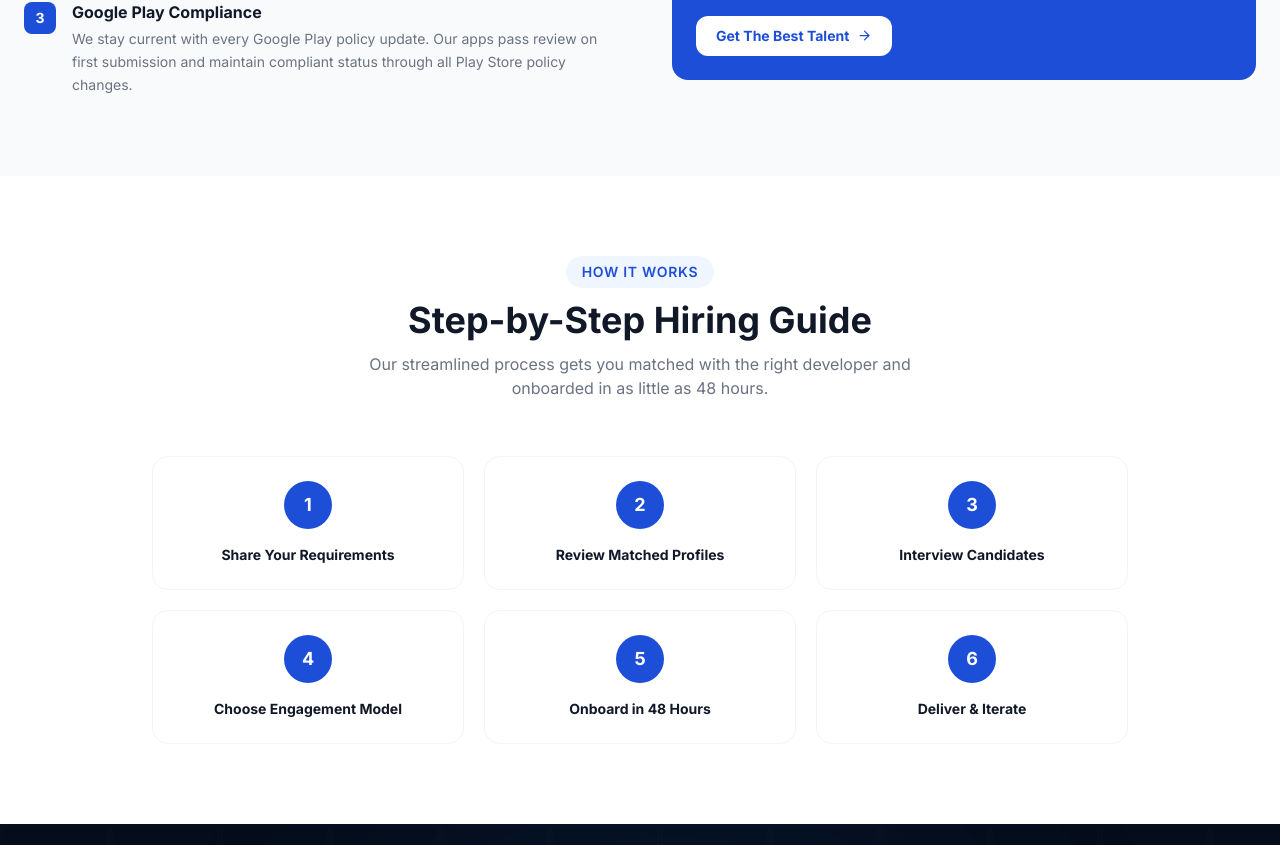
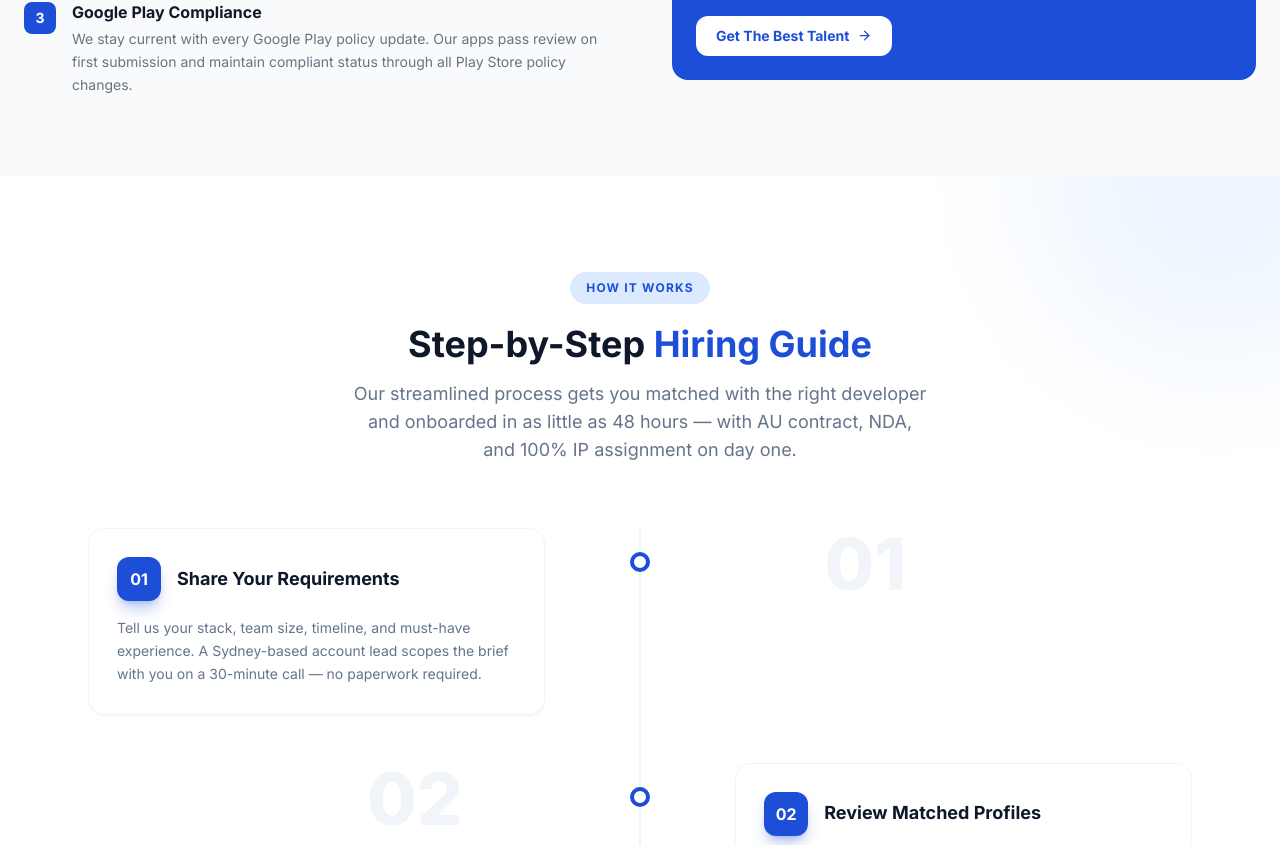
Before and after one commit to Manish01137/Merh, a React (Vite) app: page /hire/android-developers in a window 1280 px wide. Shown: the part 3315-4160 px from the top of the page. Built offline with nearby package versions, Linux system fonts and the light colour scheme.

Commit message:
Process Updated

```diff
--- a/src/data/hireDeveloperData.js
+++ b/src/data/hireDeveloperData.js
@@ -5,12 +5,12 @@ const stdModels = [
 ];
 
 const stdProcess = [
-  "Share Your Requirements",
-  "Review Matched Profiles",
-  "Interview Candidates",
-  "Choose Engagement Model",
-  "Onboard in 48 Hours",
-  "Deliver & Iterate",
+  { title: "Share Your Requirements", desc: "Tell us your stack, team size, timeline, and must-have experience. A Sydney-based account lead scopes the brief with you on a 30-minute call — no paperwork required." },
+  { title: "Review Matched Profiles", desc: "Within 24 hours we send 3-5 pre-vetted senior profiles, each with portfolio, verified work samples, interview feedback, and a short intro video." },
+  { title: "Interview Candidates", desc: "Run technical interviews, pair-programming, or paid trial tasks with your top picks. We arrange everything and sit in on request." },
+  { title: "Choose Engagement Model", desc: "Pick Fixed Price, Time & Material, Dedicated Team, or Bucket Hours. AU MSA, NDA, and 100% IP assignment signed the same day." },
+  { title: "Onboard in 48 Hours", desc: "Access to your repos, Jira, Slack, and tools — plus first standup within 48 hours of contract signing. Momentum from day one." },
+  { title: "Deliver & Iterate", desc: "Weekly demos, transparent GitHub activity, and fortnightly executive reports. Scale the team up or down with 1 week notice — no redundancy." },
 ];
 
 export const hireDeveloperData = {
--- a/src/pages/Cybersecurity.jsx
+++ b/src/pages/Cybersecurity.jsx
@@ -8,6 +8,7 @@ import {
 import { FaUserShield, FaBug, FaLock, FaNetworkWired, FaFileContract } from "react-icons/fa";
 import MonogramPattern from "../components/effects/MonogramPattern";
 import ProblemFitSection from "../components/common/ProblemFitSection";
+import AnimatedProcessTimeline from "../components/common/AnimatedProcessTimeline";
 import { cybersecurityProblemsFit } from "../data/problemFitContent";
 
 const stats = [
@@ -239,33 +240,12 @@ export default function Cybersecurity() {
         </div>
       </section>
 
-      {/* PROCESS */}
-      <section className="py-20 bg-slate-950 text-white relative overflow-hidden">
-        <MonogramPattern opacity={0.035} size={100} />
-        <div className="absolute inset-0 pointer-events-none">
-          <div className="absolute top-0 left-1/4 w-96 h-96 rounded-full bg-blue-600/10 blur-3xl" />
-        </div>
-        <div className="max-w-7xl mx-auto px-6 relative">
-          <motion.div initial="hidden" whileInView="visible" viewport={{ once: true }} variants={fadeUp} className="text-center mb-14">
-            <span className="inline-block text-blue-300 text-xs font-bold uppercase tracking-widest mb-4 bg-blue-800/50 border border-blue-700/30 px-4 py-2 rounded-full">Our Process</span>
-            <h2 className="text-3xl md:text-5xl font-bold mb-3">The MershilTech Security Lifecycle</h2>
-            <p className="text-blue-300/70 max-w-xl mx-auto">5D framework: Discover, Design, Deploy, Defend, Evolve.</p>
-          </motion.div>
-          <motion.div initial="hidden" whileInView="visible" viewport={{ once: true }} variants={stagger}
-            className="grid md:grid-cols-5 gap-4">
-            {process.map((p, i) => (
-              <motion.div key={i} variants={fadeUp} custom={i}
-                className="relative bg-white/[0.05] border border-white/10 rounded-2xl p-6 hover:bg-white/[0.08] hover:border-blue-500/30 transition-all duration-300">
-                <div className="w-10 h-10 rounded-xl bg-blue-600 text-white font-bold flex items-center justify-center mb-4 text-sm">
-                  {String(i + 1).padStart(2, "0")}
-                </div>
-                <h3 className="font-bold text-white mb-2">{p.title}</h3>
-                <p className="text-blue-300/60 text-sm leading-relaxed">{p.desc}</p>
-              </motion.div>
-            ))}
-          </motion.div>
-        </div>
-      </section>
+      {/* PROCESS (animated zig-zag timeline) */}
+      <AnimatedProcessTimeline
+        steps={process}
+        heading={<>The MershilTech <span className="text-blue-700">Security Lifecycle</span></>}
+        subtitle="Our 5D framework — Discover, Design, Deploy, Defend, Evolve — is how we keep Australian businesses resilient against a moving threat landscape."
+      />
 
       {/* CERTIFICATIONS */}
       <section className="py-20 bg-white">
--- a/src/pages/HireDeveloper.jsx
+++ b/src/pages/HireDeveloper.jsx
@@ -8,6 +8,17 @@ import { useState } from "react";
 import { motion, AnimatePresence } from "framer-motion";
 import MonogramPattern from "../components/effects/MonogramPattern";
 import FlexibleHiringModels from "../components/common/FlexibleHiringModels";
+import AnimatedProcessTimeline from "../components/common/AnimatedProcessTimeline";
+
+// Some roles still define process as a flat string array. Normalise both
+// formats to {title, desc} so the timeline component can render them.
+function normaliseProcess(items = []) {
+  return items.map((item) =>
+    typeof item === "string"
+      ? { title: item, desc: "Full transparency at every step — our Sydney-based account team keeps you in the loop with daily standups, weekly demos, and live GitHub visibility." }
+      : item
+  );
+}
 
 const ratings = [
   { name:"Clutch", score:"5.0" },
@@ -574,35 +585,13 @@ export default function HireDeveloper() {
         </div>
       </section>
 
-      {/* ── PROCESS ── */}
-      <section className="py-20 bg-white">
-        <div className="max-w-5xl mx-auto px-6">
-          <div className="text-center mb-14">
-            <span className="inline-block text-blue-700 text-sm font-semibold uppercase tracking-wider mb-3 bg-blue-50 px-4 py-1.5 rounded-full">
-              How It Works
-            </span>
-            <h2 className="text-3xl md:text-4xl font-bold text-gray-900 mb-3">
-              Step-by-Step Hiring Guide
-            </h2>
-            <p className="text-gray-500 max-w-xl mx-auto">
-              Our streamlined process gets you matched with the right developer and onboarded in as little as 48 hours.
-            </p>
-          </div>
-          <div className="grid md:grid-cols-3 gap-5">
-            {d.process.map((step, i) => (
-              <div
-                key={i}
-                className="group text-center p-6 rounded-2xl border border-gray-100 bg-white hover:shadow-lg hover:border-blue-100 transition"
-              >
-                <div className="w-12 h-12 mx-auto bg-blue-700 rounded-full flex items-center justify-center text-white font-bold text-lg mb-4 group-hover:scale-110 transition">
-                  {i + 1}
-                </div>
-                <p className="font-bold text-gray-900 group-hover:text-blue-700 transition text-sm">{step}</p>
-              </div>
-            ))}
-          </div>
-        </div>
-      </section>
+      {/* ── PROCESS (animated zig-zag timeline) ── */}
+      <AnimatedProcessTimeline
+        steps={normaliseProcess(d.process)}
+        eyebrow="How It Works"
+        heading={<>Step-by-Step <span className="text-blue-700">Hiring Guide</span></>}
+        subtitle="Our streamlined process gets you matched with the right developer and onboarded in as little as 48 hours — with AU contract, NDA, and 100% IP assignment on day one."
+      />
 
       {/* ── Flexible Hiring Models + Developer Tiers ── */}
       <FlexibleHiringModels roleName={d.title} />
--- a/src/pages/Startups.jsx
+++ b/src/pages/Startups.jsx
@@ -4,7 +4,17 @@ import Footer from "../components/common/Footer";
 import { motion } from "framer-motion";
 import MonogramPattern from "../components/effects/MonogramPattern";
 import ProblemFitSection from "../components/common/ProblemFitSection";
+import AnimatedProcessTimeline from "../components/common/AnimatedProcessTimeline";
 import { startupProblemsFit } from "../data/problemFitContent";
+
+const startupProcess = [
+  { title: "Idea Validation Workshop", desc: "A 2-hour founder workshop with our Sydney team — we pressure-test your idea, map the riskiest assumptions, and agree what an MVP actually needs to prove. No fluff, no 40-page decks." },
+  { title: "Lean MVP Scope", desc: "We cut features ruthlessly to the 3-4 that validate your core hypothesis. You walk away with a fixed-scope, fixed-budget plan investors understand and engineers can ship in 10-12 weeks." },
+  { title: "Design & Interactive Prototype", desc: "Clickable Figma prototype tested with 5-10 real users before we write a single line of code. Pivot cheaply, not after 3 months of engineering." },
+  { title: "10-12 Week Agile Build", desc: "Two-week sprints with Friday demos. Jira transparent, GitHub visible, daily standups in your timezone. You see progress every two weeks, not at a single huge reveal." },
+  { title: "Launch & Instrument", desc: "Production deploy with analytics (Mixpanel / Amplitude), crash monitoring (Sentry), feature flags, and A/B tests pre-wired. Your growth team can iterate on day one." },
+  { title: "Iterate to Product-Market Fit", desc: "3 months of included post-launch support plus weekly growth reviews. We stay invested until you hit the metrics that unlock your next round." },
+];
 import {
   Rocket, Zap, Target, TrendingUp, Users, DollarSign,
   ArrowRight, Phone, CheckCircle2, Lightbulb, Clock, Award,
@@ -343,6 +353,14 @@ export default function Startups() {
         </div>
       </section>
 
+      {/* Animated startup delivery process */}
+      <AnimatedProcessTimeline
+        steps={startupProcess}
+        eyebrow="Our MVP Delivery Process"
+        heading={<>From Napkin Sketch to <span className="text-blue-700">Shipped MVP</span></>}
+        subtitle="A 10-12 week playbook refined across 350+ projects — purpose-built for Australian founders who need to validate fast, raise confidently, and ship before the runway runs out."
+      />
+
       {/* Problems AU startups face + how MershilTech offshore fits */}
       <ProblemFitSection {...startupProblemsFit} id="startup-fit" />
 
```
